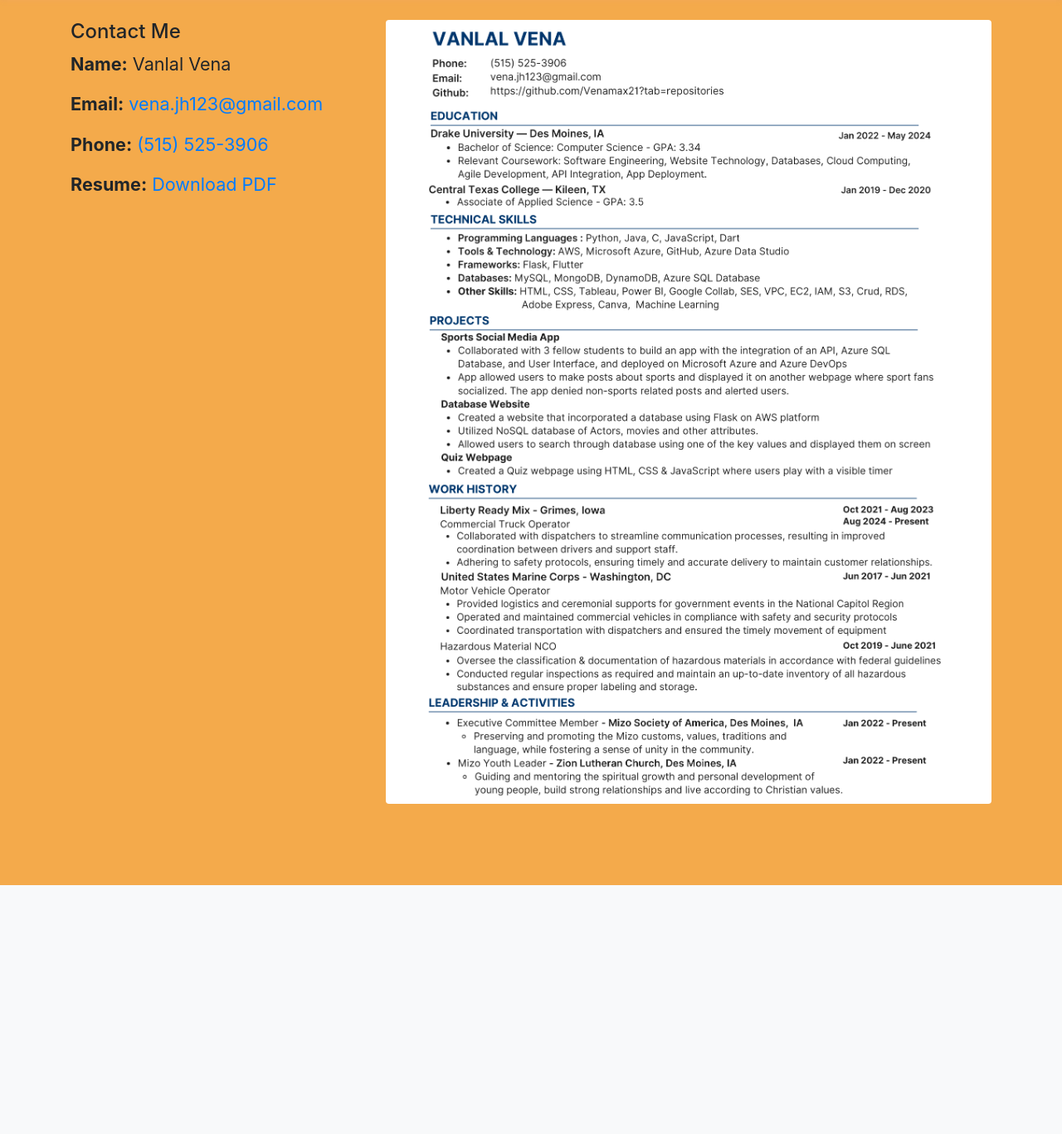
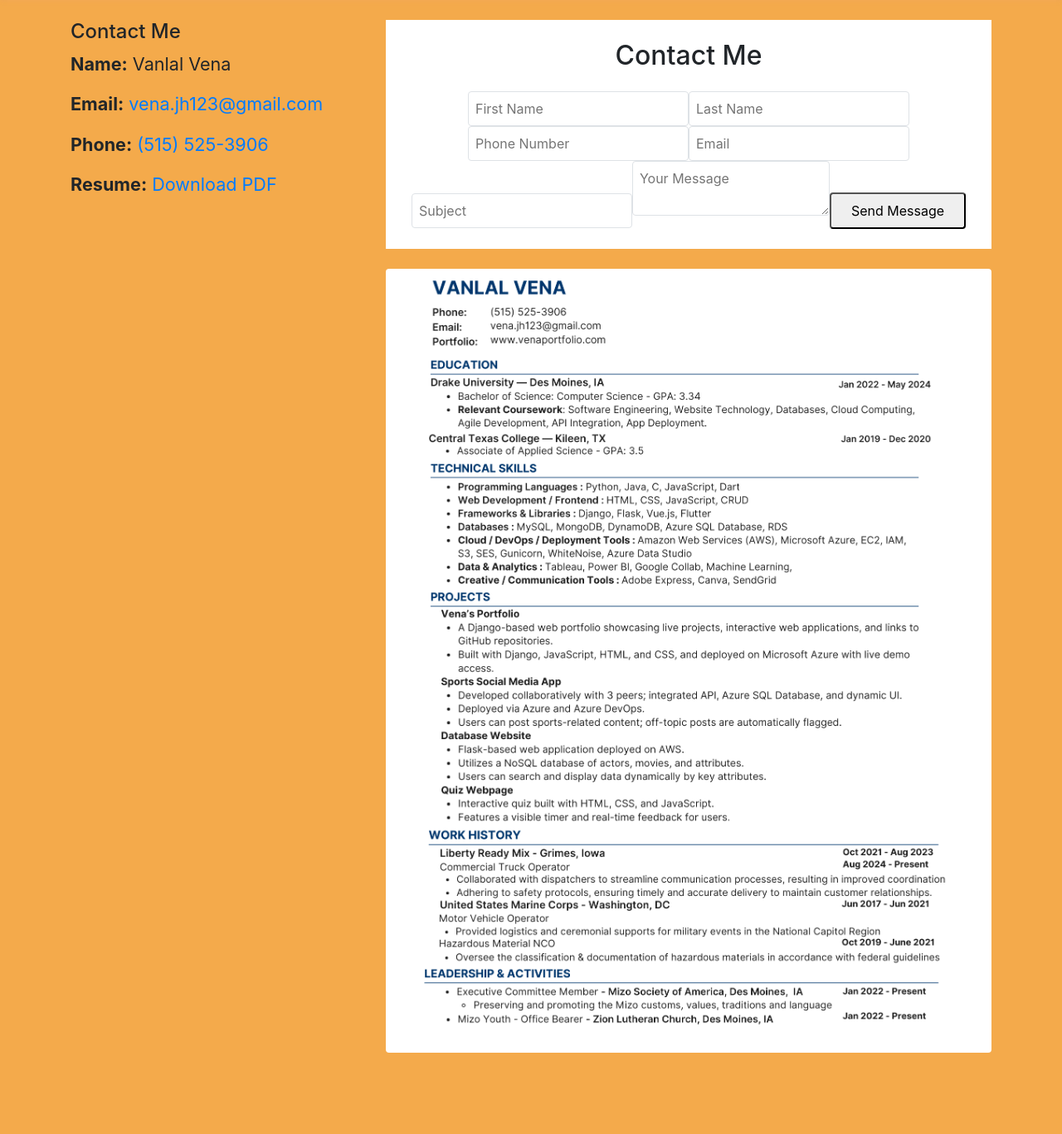
Before and after one commit to Venamax21/Vena-Portfolio, a Django app: page /contact/ in a window 1280 px wide. Shown: the part 104-1471 px from the top of the page at 83% size. Before the commit the page ends 1171 px from the top, so only its background shows below. Run offline with Django 5.2, Linux system fonts and the light colour scheme; some libraries are stand-ins or nearby versions.

Commit message:
Updated portfolio: replaced resume, added vue form

```diff
--- /dev/null
+++ b/base/forms.py
@@ -0,0 +1,6 @@
+from django import forms
+
+class ContactForm(forms.Form):
+    name = forms.CharField(max_length=100)
+    email = forms.EmailField()
+    message = forms.CharField(widget=forms.Textarea)
--- a/base/templates/base/contact.html
+++ b/base/templates/base/contact.html
@@ -19,8 +19,13 @@
         </div>
 
         <div class="col-md-8 text-center mb-5">
+            <div id="contact-form" class="mb-4"></div>
             <img src="{% static 'images/VenaResume.png' %}" alt="Resume" class="img-fluid rounded">
         </div>
     </div>
 </div>
+
+<script src="https://unpkg.com/vue@3/dist/vue.global.js"></script>
+<script type="module" src="{% static 'vueform/main.js' %}"></script>
+
 {% endblock %}
--- a/base/urls.py
+++ b/base/urls.py
@@ -7,4 +7,5 @@
     path('about/', views.about, name='about'),
     path('project/', views.project, name='project'),
     path('contact/', views.contact, name='contact'),
+    path('sendmail/', views.sendmail, name='sendmail'),  # <-- Vue endpoint
 ]
--- a/base/views.py
+++ b/base/views.py
@@ -1,6 +1,12 @@
 from django.shortcuts import render
+from django.http import JsonResponse
+import json
+import os
+from sendgrid import SendGridAPIClient
+from sendgrid.helpers.mail import Mail, Email
+from django.views.decorators.csrf import csrf_exempt
 
-# Create your views here.
+# Normal page views
 def home(request):
     return render(request, 'base/home.html')
 
@@ -12,3 +18,63 @@
 
 def contact(request):
     return render(request, 'base/contact.html')
+
+
+# Vue form POST endpoint
+@csrf_exempt
+def sendmail(request):
+    if request.method == "POST":
+        try:
+            data = json.loads(request.body)
+            print("📩 Form data received:", data)
+
+            first_name = data.get('first_name', '')
+            last_name = data.get('last_name', '')
+            phone_number = data.get('phone_number', '')
+            email = data.get('email', '')
+            subject = data.get('subject', 'New message from portfolio')
+            message = data.get('message', '')
+
+            # Combine names
+            full_name = f"{first_name} {last_name}".strip()
+
+            # Email body content
+            content = (
+                f"Name: {full_name}\n"
+                f"Phone: {phone_number}\n"
+                f"Email: {email}\n\n"
+                f"Message:\n{message}"
+            )
+
+            # Create the SendGrid Mail object
+            mail = Mail(
+                from_email='vanlal.vena@drake.edu',  # must be verified in SendGrid
+                to_emails='vena.jh123@gmail.com',     # your inbox
+                subject=subject,
+                plain_text_content=content,
+            )
+
+            # Optional: reply-to
+            if email:
+                mail.reply_to = Email(email)
+
+            # Send email
+            sg = SendGridAPIClient(os.environ.get("SENDGRID_API_KEY"))
+            response = sg.send(mail)
+
+            # Debug logs
+            print("✅ SendGrid Response Code:", response.status_code)
+            print("✅ SendGrid Response Body:", response.body)
+            print("✅ SendGrid Headers:", response.headers)
+
+            # 202 means SendGrid accepted it successfully
+            if response.status_code == 202:
+                return JsonResponse({"message": "Email sent successfully!"})
+            else:
+                return JsonResponse({"error": "Failed to send email", "status": response.status_code}, status=500)
+
+        except Exception as e:
+            print("❌ Error sending email:", e)
+            return JsonResponse({"error": str(e)}, status=500)
+
+    return JsonResponse({"error": "Invalid request method"}, status=400)
--- /dev/null
+++ b/static/vueform/main.js
@@ -0,0 +1,86 @@
+// Load Vue from CDN in your contact.html
+const { createApp, ref } = Vue;
+
+createApp({
+  setup() {
+    // Add all your fields here
+    const form = ref({
+      first_name: "",
+      last_name: "",
+      phone_number: "",
+      email: "",
+      subject: "",
+      message: ""
+    });
+
+    const success = ref(false);
+    const error = ref(false);
+
+    const submitForm = async () => {
+  success.value = false
+  error.value = false
+
+  try {
+    const response = await fetch('/sendmail/', {
+      method: 'POST',
+      headers: { 'Content-Type': 'application/json' },
+      body: JSON.stringify(form.value)
+    })
+
+    // Check for SendGrid's success code (202) or normal 200
+    if (response.status === 200 || response.status === 202) {
+      success.value = true
+      form.value = {
+        first_name: '',
+        last_name: '',
+        phone_number: '',
+        email: '',
+        subject: '',
+        message: ''
+      }
+    } else {
+      error.value = true
+      console.error("Server returned status:", response.status)
+    }
+  } catch (err) {
+    console.error(err)
+    error.value = true
+  }
+}
+
+    return { form, success, error, submitForm };
+  },
+
+
+template: `
+  <div class="contact-form max-w-lg mx-auto p-4 bg-white rounded-lg shadow-md">
+    <h2 class="text-2xl font-semibold mb-4 text-center">Contact Me</h2>
+
+    <form @submit.prevent="submitForm" class="space-y-3">
+      <div class="flex space-x-2">
+        <input v-model="form.first_name" type="text" placeholder="First Name" required
+               class="border rounded p-2 w-1/2 text-blue-900 placeholder-blue-400"/>
+        <input v-model="form.last_name" type="text" placeholder="Last Name" required
+               class="border rounded p-2 w-1/2 text-blue-900 placeholder-blue-400"/>
+      </div>
+
+      <input v-model="form.phone_number" type="tel" placeholder="Phone Number" required
+             class="border rounded p-2 w-full text-blue-900 placeholder-blue-400"/>
+      <input v-model="form.email" type="email" placeholder="Email" required
+             class="border rounded p-2 w-full text-blue-900 placeholder-blue-400"/>
+      <input v-model="form.subject" type="text" placeholder="Subject" required
+             class="border rounded p-2 w-full text-blue-900 placeholder-blue-400"/>
+      <textarea v-model="form.message" placeholder="Your Message" required
+                class="border rounded p-2 w-full h-32 text-blue-900 placeholder-blue-400"></textarea>
+
+      <button type="submit" class="w-full bg-blue-600 text-black py-2 px-4 rounded hover:bg-blue-700 transition">
+        Send Message
+      </button>
+    </form>
+
+    <p v-if="success" class="text-green-600 mt-2 text-center">✅ Message sent successfully!</p>
+    <p v-if="error" class="text-red-600 mt-2 text-center">❌ Something went wrong. Try again.</p>
+  </div>
+`
+
+}).mount("#contact-form");
```
Also changed, not shown: base/test_sendgrid.py (added, +17 -0 lines), static/images/VenaResume.png.
